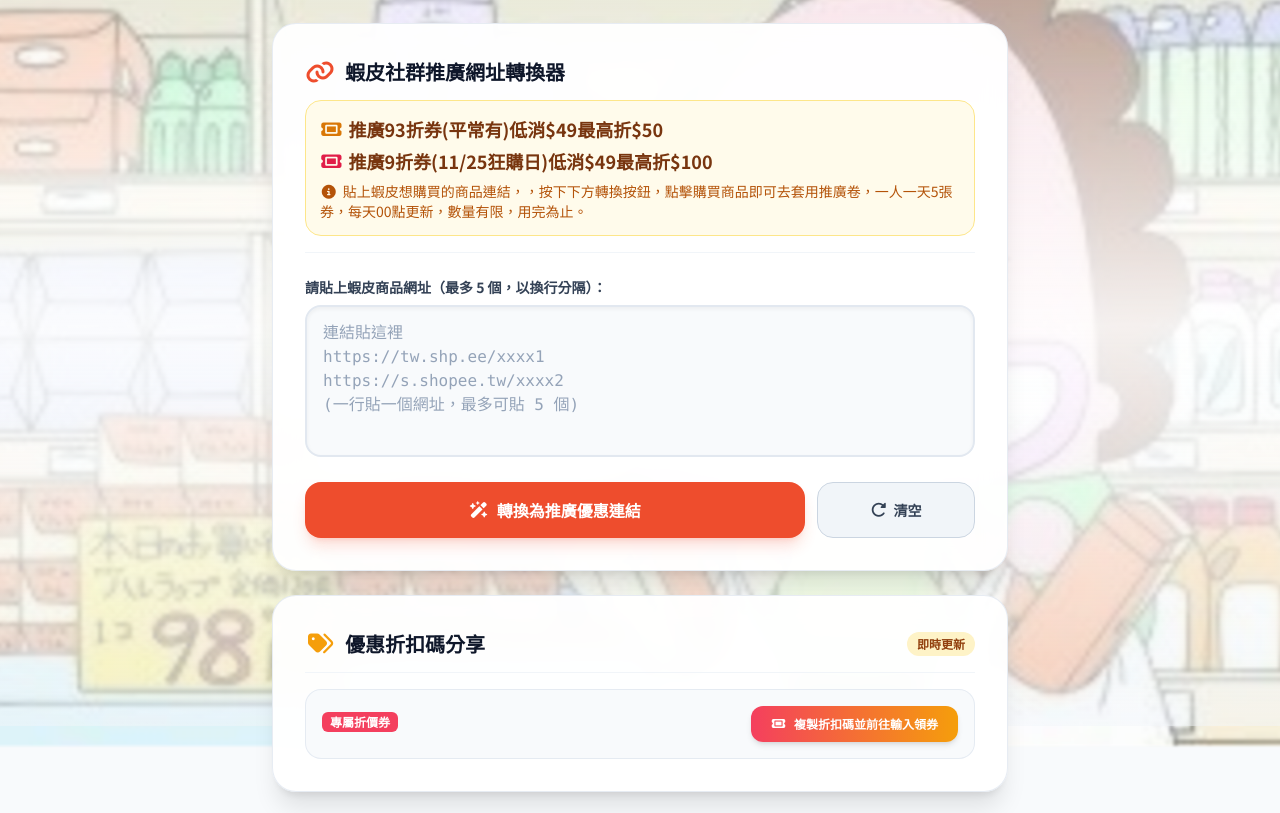
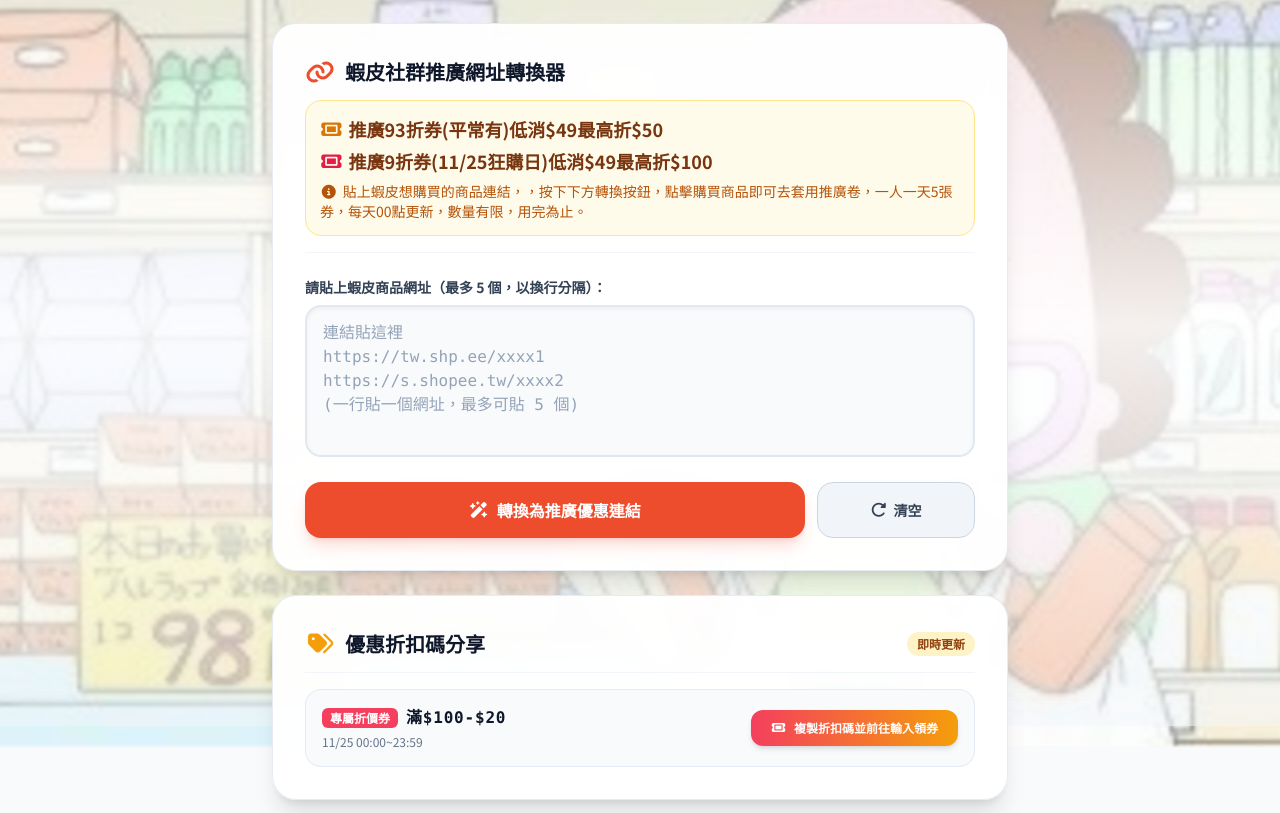
Before and after one commit to e1230009/flowermom, a plain HTML site: page index.html in a window 1280 px wide. Shown: the part 74-887 px from the top of the page. Drawn offline with nearby package versions, Linux system fonts and the light colour scheme; no server answers.

Commit message:
Update index.html

```diff
--- a/index.html
+++ b/index.html
@@ -151,11 +151,11 @@
                     <div class="space-y-1">
                         <div class="flex items-center gap-2">
                             <span class="text-xs font-black bg-rose-500 text-white px-2 py-0.5 rounded-md">專屬折價券</span>
-                            <span class="font-mono font-bold text-slate-900 text-base tracking-wider"></span>
+                            <span class="font-mono font-bold text-slate-900 text-base tracking-wider">滿$100-$20</span>
                             <!-- 隱藏但保留複製所需的 code 元素 -->
-                            <span class="hidden" id="code-1"></span>
+                            <span class="hidden" id="code-1">SHO25NOV</span>
                         </div>
-                        <p class="text-xs text-slate-500"></p>
+                        <p class="text-xs text-slate-500">11/25 00:00~23:59</p>
                     </div>
                     <div class="flex items-center gap-2 w-full sm:w-auto shrink-0">
                         <button onclick="copyAndOpenLink('code-1', 'https://s.shopee.tw/30p8ShXbaD')" class="w-full sm:w-auto px-5 py-2.5 bg-gradient-to-r from-rose-500 to-amber-500 hover:from-rose-600 hover:to-amber-600 active:scale-95 text-white font-bold text-xs rounded-xl shadow-md transition flex items-center justify-center gap-2 cursor-pointer">
```
